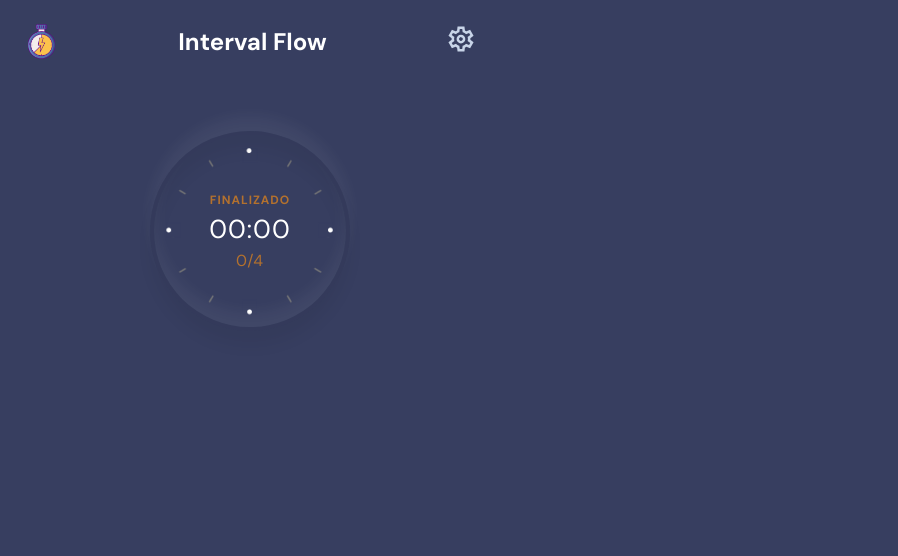
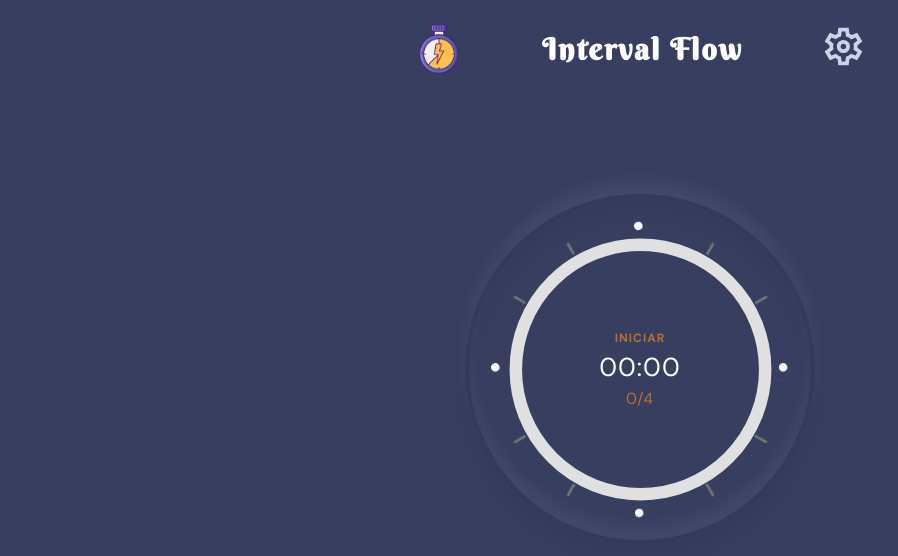
Before and after one commit to pablobricenocordova/interval-flow, a Vue app: page / in a window 1280 px wide. Shown: the top 556 px of the page, without its empty margins (0-898 px from the left). Built offline with nearby package versions, Linux system fonts and the light colour scheme.

Commit message:
agrega config firebase y barra circular de progreso

```diff
--- a/src/App.vue
+++ b/src/App.vue
@@ -45,9 +45,9 @@ export default {
 }
 #app {
   width: 100%;
-  min-height: 100vh;
   display: flex;
   justify-content: center;
   background-color: #373e60;
+  overflow: hidden;
 }
 </style>
--- a/src/registerServiceWorker.js
+++ b/src/registerServiceWorker.js
@@ -10,25 +10,25 @@ if (process.env.NODE_ENV === "production") {
           "For more details, visit https://goo.gl/AFskqB"
       );
     },
-    registered() {
+    registered(registration) {
       console.log("Service worker has been registered.");
+      // Comprueba si hay una nueva versión disponible en el servidor.
+      registration.update();
     },
-    cached() {
-      console.log("Content has been cached for offline use.");
-    },
-    updatefound() {
-      console.log("New content is downloading.");
-    },
-    updated() {
+    updated(registration) {
       console.log("New content is available; please refresh.");
-    },
-    offline() {
-      console.log(
-        "No internet connection found. App is running in offline mode."
-      );
+      // Activa la nueva versión del service worker.
+      registration.waiting.postMessage({ action: "skipWaiting" });
     },
     error(error) {
       console.error("Error during service worker registration:", error);
     },
   });
+
+  // Escucha mensajes del service worker y fuerza la recarga cuando sea necesario.
+  navigator.serviceWorker.addEventListener("message", (event) => {
+    if (event.data.action === "skipWaiting") {
+      window.location.reload(true);
+    }
+  });
 }
--- a/src/views/HomeView.vue
+++ b/src/views/HomeView.vue
@@ -20,6 +20,11 @@
           <div
             class="container__header--config"
             @click="isConfigActive = !isConfigActive"
+            :style="
+              this.estaDescansando || this.estaTrabajando
+                ? 'pointer-events: none'
+                : ''
+            "
           >
             <svg
               xmlns="http://www.w3.org/2000/svg"
@@ -47,6 +52,61 @@
             <div class="clock__details--series">
               <p>{{ seriesTrabajadas }}/{{ seriesTotales }}</p>
             </div>
+          </div>
+          <div class="progress__bar">
+            <svg
+              width="160"
+              height="160"
+              viewBox="0 0 160 160"
+              style="transform: rotate(-90deg)"
+            >
+              <defs>
+                <linearGradient
+                  id="miGradiente"
+                  x1="0%"
+                  y1="0%"
+                  x2="100%"
+                  y2="0%"
+                >
+                  <stop
+                    offset="0%"
+                    style="stop-color: rgb(255, 0, 0); stop-opacity: 1"
+                  />
+                  <stop
+                    offset="100%"
+                    style="stop-color: rgb(255, 255, 0); stop-opacity: 1"
+                  />
+                </linearGradient>
+              </defs>
+              <circle
+                r="70"
+                cx="80"
+                cy="80"
+                fill="transparent"
+                stroke="#e0e0e0"
+                stroke-width="7px"
+              ></circle>
+              <circle
+                v-if="temporizadorActivo"
+                r="70"
+                cx="80"
+                cy="80"
+                fill="transparent"
+                stroke="url(#miGradiente)"
+                stroke-linecap="round"
+                stroke-width="8px"
+                :style="{
+                  'stroke-dasharray': '439.6px',
+                  'stroke-dashoffset': strokeDashOffset + 'px',
+                }"
+                :class="{ 'barra-progreso': tiempoRestante < tiempoTrabajo }"
+                :animate="{
+                  animation: 'fillProgress',
+                  duration: tiempoTrabajo + 's',
+                  fillMode: 'forwards',
+                }"
+              ></circle>
+            </svg>
           </div>
         </div>
         <div
@@ -273,18 +333,19 @@ export default {
   name: "HomeView",
   data() {
     return {
+      strokeDashOffset: 439.6,
       contadorComenzar: 0,
       isConfigActive: false,
-      tiempoTrabajo: 3, // Duración inicial del trabajo en segundos
-      tiempoDescanso: 1, // Duración inicial del descanso en segundos
+      tiempoTrabajo: 5, // Duración inicial del trabajo en segundos
+      tiempoDescanso: 5, // Duración inicial del descanso en segundos
       seriesTotales: 4, // Número de series
       estaTrabajando: false, // Bandera para controlar si está en tiempo de trabajo
       seriesTrabajadas: 0,
       tiempoRestante: 0,
       temporizadorActivo: false,
       estaDescansando: false,
-      readySound: new Audio(require("@/assets/sounds/beep.mp3")),
-      bongSound: new Audio(require("@/assets/sounds/bong.mp3")),
+      readySound: new Audio(require("@/assets/sounds/ready.mp3")),
+      bongSound: new Audio(require("@/assets/sounds/start.mp3")),
       winnerSound: new Audio(require("@/assets/sounds/winner.mp3")),
       workSound: new Audio(require("@/assets/sounds/work.mp3")),
       restSound: new Audio(require("@/assets/sounds/rest.mp3")),
@@ -295,7 +356,7 @@ export default {
       this.isConfigActive = false;
       this.estaTrabajando = true;
       this.tiempoRestante = this.tiempoTrabajo; // Configura el primer intervalo de trabajo
-      this.contadorComenzar = 5; // Inicializa el contador en 5
+      this.contadorComenzar = 5; // Inicializa el contador en;
 
       this.temporizadorActivo = true; // Iniciar el temporizador
 
@@ -375,23 +436,22 @@ export default {
       this.temporizadorActivo = true;
       // Lógica para iniciar el temporizador aquí
     },
-
     pausarTemporizador() {
       this.temporizadorActivo = false;
       // Lógica para pausar el temporizador aquí
     },
-
     reiniciarTemporizador() {
+      this.strokeDashOffset = 439.6;
       this.contadorComenzar = 0;
       this.isConfigActive = false;
-      this.tiempoTrabajo = 3; // Duración inicial del trabajo en segundos
-      this.tiempoDescanso = 1; // Duración inicial del descanso en segundos
-      this.seriesTotales = 4; // Número de series
-      this.estaTrabajando = false; // Bandera para controlar si está en tiempo de trabajo
+      this.tiempoTrabajo = 5;
+      this.tiempoDescanso = 5;
+      this.seriesTotales = 4;
+      this.estaTrabajando = false;
       this.seriesTrabajadas = 0;
       this.tiempoRestante = 0;
       this.temporizadorActivo = false;
-      this.estaDescansando = false; // Bandera para controlar si está en tiempo de descanso
+      this.estaDescansando = false;
     },
   },
   computed: {
@@ -401,8 +461,14 @@ export default {
       } else if (this.estaDescansando) {
         return "descanso";
       } else {
-        return "finalizado";
+        return "iniciar";
       }
+    },
+  },
+  watch: {
+    tiempoRestante(newValue) {
+      // Calcula el nuevo valor de strokeDashOffset en función del tiempo restante
+      this.strokeDashOffset = (newValue / this.tiempoTrabajo) * 439.6; // Ajusta según tus necesidades
     },
   },
 };
@@ -411,6 +477,9 @@ export default {
 <style lang="scss" scoped>
 .home {
   width: 100%;
+  display: flex;
+  justify-content: center;
+  position: relative;
 }
 
 .container {
@@ -449,7 +518,13 @@ export default {
     h2 {
       color: #fff;
       font-weight: 600;
+      font-family: "Berkshire Swash", cursive;
+      letter-spacing: 2px;
     }
+  }
+
+  &--config {
+    cursor: pointer;
   }
 }
 
@@ -536,11 +611,13 @@ export default {
     position: absolute;
     right: 24px;
     top: 12px;
+    cursor: pointer;
   }
 }
 
 .config__options {
   width: 100%;
+  max-width: 500px;
   padding-inline: 24px;
   margin-top: 3rem;
   display: flex;
@@ -586,6 +663,7 @@ export default {
   display: flex;
   justify-content: center;
   align-items: center;
+  cursor: pointer;
 
   &:active {
     border-color: rgba(255, 255, 255, 0.05);
@@ -605,6 +683,7 @@ export default {
     border-radius: 12px;
     background-color: transparent;
     padding: 0.5rem 1.5rem;
+    cursor: pointer;
 
     span {
       color: #fff;
@@ -668,7 +747,7 @@ export default {
 }
 .slide-fade-enter, .slide-fade-leave-to /* .slide-fade-leave-active in <2.1.8 */ {
   opacity: 0;
-  transform: translateY(-20px);
+  transform: scale(1.5);
 }
 
 .row {
@@ -701,4 +780,99 @@ export default {
 .input:checked ~ .btn {
   box-shadow: inset 21px 21px 21px #262a42, inset -21px -21px 21px #6470ae;
 }
+
+.progress__bar {
+  position: absolute;
+  top: -50%;
+  left: -50%;
+  transform: translate(50%, 50%);
+  display: flex;
+  justify-content: center;
+  width: 100%;
+  height: 100%;
+  align-items: center;
+}
+
+.barra-progreso {
+  transition: stroke-dashoffset 0.5s ease-in-out;
+  animation-timing-function: linear;
+}
+
+/* Define una animación para la barra de progreso */
+@keyframes fillProgress {
+  0% {
+    stroke-dashoffset: 439.6px; /* Valor inicial */
+  }
+  20% {
+    stroke-dashoffset: 352px; /* Valor inicial */
+  }
+  40% {
+    stroke-dashoffset: 264px; /* Valor inicial */
+  }
+  60% {
+    stroke-dashoffset: 176px; /* Valor inicial */
+  }
+  80% {
+    stroke-dashoffset: 88px; /* Valor inicial */
+  }
+  100% {
+    stroke-dashoffset: 0; /* Valor final */
+  }
+}
+
+@media (max-width: 375px) and (max-height: 667px) {
+  .config {
+    position: absolute;
+    top: 0;
+    left: 0;
+    bottom: 0;
+    overflow-y: scroll;
+
+    &__footer {
+      button {
+        margin-bottom: 24px;
+      }
+    }
+  }
+}
+
+@media (min-width: 768px) {
+  .container__header {
+    margin-bottom: 6rem;
+
+    h2 {
+      font-size: 30px;
+    }
+
+    .back-btn img {
+      width: 50px;
+      height: 50px;
+    }
+
+    svg {
+      width: 45px;
+      height: 45px;
+    }
+  }
+
+  .config__header {
+    h3 {
+      font-size: 26px;
+    }
+  }
+  .container__clock {
+    width: 350px;
+    height: 350px;
+
+    svg {
+      width: 285px;
+      height: 285px;
+    }
+  }
+
+  .row .btn {
+    width: 75px;
+    height: 75px;
+  }
+}
 </style>
```
Also changed, not shown: src/database/index.js (added, +17 -0 lines).
